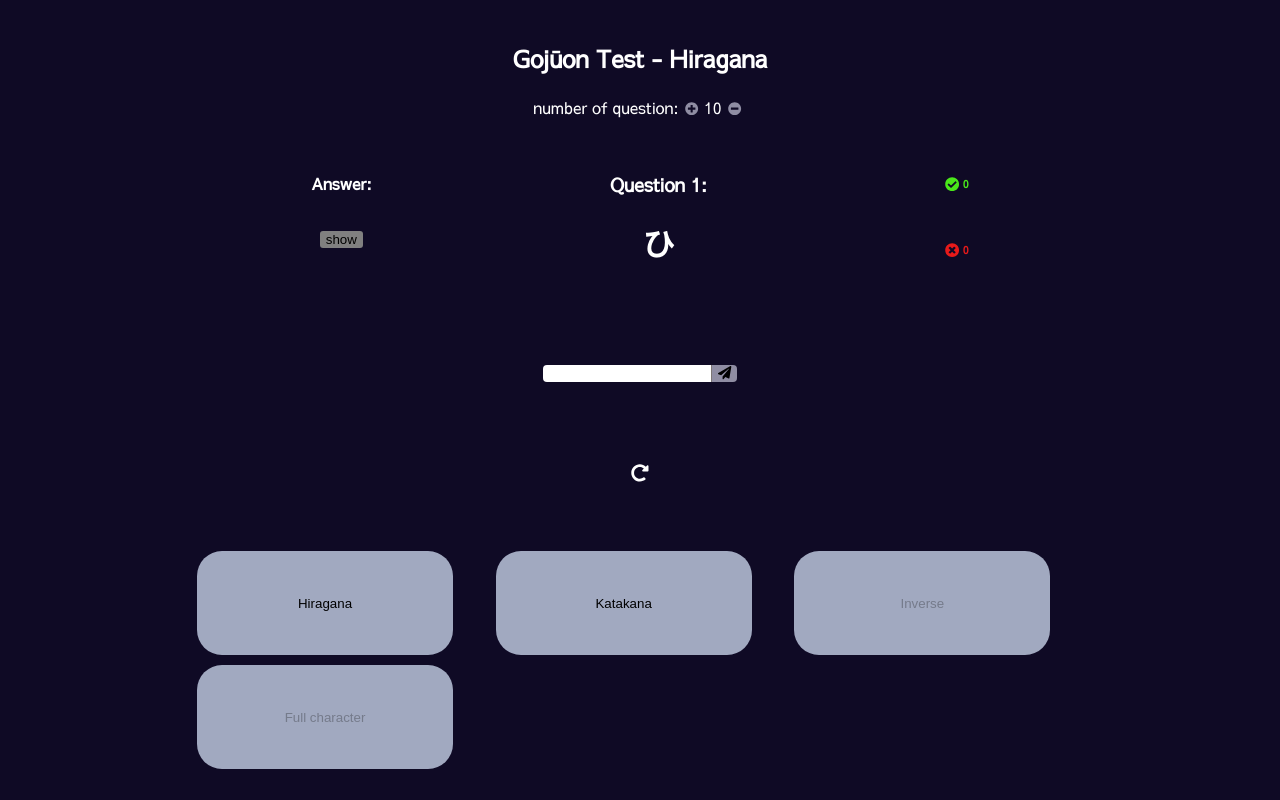
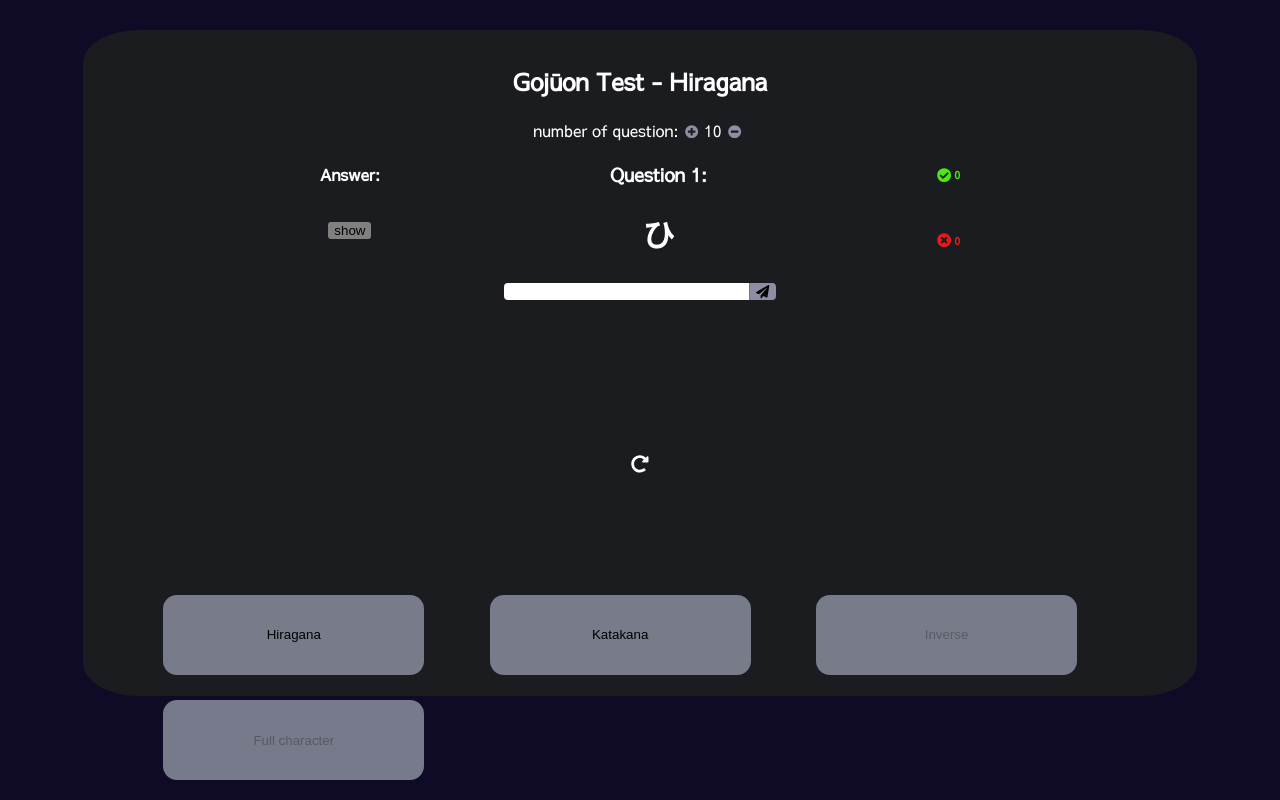
Before and after one commit to jimmalma/gojuonTest, a React (Create React App) app: page / in a window 1280 px wide. Built offline with nearby package versions, Linux system fonts and the light colour scheme.

Commit message:
modify css

```diff
--- a/src/App.css
+++ b/src/App.css
@@ -12,15 +12,21 @@ body {
 }
 
 .App {
-  width: 70vw;
-  margin: 40px auto 0px auto;
+  width: 85vw;
+  height: 80vh;
+  margin: 30px auto 0px auto;
+  background-color: rgb(27, 28, 31);
+  border-radius: 5%;
+  padding: 1vw;
 }
 
 .randomHiragana {
   display: flex;
   flex-direction: row;
   justify-content: space-around;
-  margin: 4vh 0;
+  height: 15vh;
+  width: 80%;
+  margin: auto;
 }
 
 .randomHiragana-prompt {
@@ -28,7 +34,7 @@ body {
 }
 
 .n_question {
-  background-color: #0f0a25;
+  background-color: rgba(0, 0, 0, 0);
   color: #8f8da3;
 }
 
@@ -50,11 +56,11 @@ body {
 }
 
 .reset {
-  margin-top: 10vh;
   outline: none;
   border-radius: 3px;
   background: none;
   color: white;
+  margin: 9% auto;
 }
 
 .ans {
@@ -76,11 +82,12 @@ input {
 }
 
 input {
-  width: 10vw;
+  width: 16vw;
   border-radius: 4px 0px 0px 4px;
   padding-left: 3vw;
   background-color: #ffffff;
   border-right: 1px solid rgb(124, 118, 118);
+  margin-top: 2%;
 }
 
 .hidden {
@@ -110,13 +117,15 @@ td {
   margin-top: 8vh;
   display: grid;
   grid-template-columns: 1fr 1fr 1fr;
+  margin: 10px auto;
+  width: 90%;
 }
 .mode {
-  width: 20vw;
-  height: 13vh;
-  border-radius: 25px;
-  margin: 5px;
-  background-color: rgb(161, 169, 192);
+  width: 80%;
+  height: 10vh;
+  border-radius: 14px;
+  margin: 1vw;
+  background-color: rgba(130, 135, 150, 0.9);
 }
 
 .mode:hover {
--- a/src/App.js
+++ b/src/App.js
@@ -45,6 +45,7 @@ function App() {
   const [incorrectScore, setIncorrectScore] = useState(0);
   const [correctRecord, setCorrectRecord] = useState([]);
   const [incorrectRecord, setIncorrectRecord] = useState([]);
+  const [isPrompt, setIsPrompt] = useState(false);
 
   const getRomanjiText = (e) => {
     setRomanjiText(e.target.value);
@@ -69,6 +70,7 @@ function App() {
     setIncorrectScore(0);
     setCorrectRecord([]);
     setIncorrectRecord([]);
+    setIsPrompt(false);
   };
 
   const changeMode = (e) => {
@@ -119,6 +121,8 @@ function App() {
           setCorrectRecord={setCorrectRecord}
           incorrectRecord={incorrectRecord}
           setIncorrectRecord={setIncorrectRecord}
+          isPrompt={isPrompt}
+          setIsPrompt={setIsPrompt}
         />
       ) : (
         <RandomKatakana
@@ -135,6 +139,8 @@ function App() {
           setCorrectRecord={setCorrectRecord}
           incorrectRecord={incorrectRecord}
           setIncorrectRecord={setIncorrectRecord}
+          isPrompt={isPrompt}
+          setIsPrompt={setIsPrompt}
         />
       )}
       <div className={isShowed ? "hidden" : ""}>
@@ -147,6 +153,9 @@ function App() {
         <button onClick={submitAns} className="submit">
           <FontAwesomeIcon icon={faPaperPlane} />
         </button>
+        <p className={isPrompt ? "randomHiragana-prompt" : "invisible"}>
+          Try again !!!!!!
+        </p>
       </div>
       <button onClick={resetQuestion} className="reset">
         <FontAwesomeIcon icon={faRedoAlt} size="lg" spin={isSpin} />
--- a/src/Components/RandomHiragana.js
+++ b/src/Components/RandomHiragana.js
@@ -17,11 +17,11 @@ const RandomHiragana = ({
   setCorrectRecord,
   incorrectRecord,
   setIncorrectRecord,
+  setIsPrompt,
 }) => {
   const [isHidden, setIsHidden] = useState(true);
   const [correctSpin, setCorrectSpin] = useState(false);
   const [incorrectSpin, setIncorrectSpin] = useState(false);
-  const [isPrompt, setIsPrompt] = useState(false);
 
   useEffect(() => {
     if (answer === hiragana[qList[qNo]]["romanization"]) {
@@ -91,9 +91,7 @@ const RandomHiragana = ({
           incorrectSpin={incorrectSpin}
         />
       </div>
-      <p className={isPrompt ? "randomHiragana-prompt" : "invisible"}>
-        Try again !!!!!!
-      </p>
+
       <AnsRecord
         isHidden={
           correctRecord.length + incorrectRecord.length === qList.length
--- a/src/Components/RandomKatakana.js
+++ b/src/Components/RandomKatakana.js
@@ -17,11 +17,11 @@ const RandomKatakana = ({
   setCorrectRecord,
   incorrectRecord,
   setIncorrectRecord,
+  setIsPrompt,
 }) => {
   const [isHidden, setIsHidden] = useState(true);
   const [correctSpin, setCorrectSpin] = useState(false);
   const [incorrectSpin, setIncorrectSpin] = useState(false);
-  const [isPrompt, setIsPrompt] = useState(false);
 
   useEffect(() => {
     if (answer === katakana[qList[qNo]]["roumaji"]) {
@@ -88,9 +88,7 @@ const RandomKatakana = ({
           incorrectSpin={incorrectSpin}
         />
       </div>
-      <p className={isPrompt ? "randomHiragana-prompt" : "invisible"}>
-        Try again !!!!!!
-      </p>
+
       <AnsRecord
         isHidden={
           correctRecord.length + incorrectRecord.length === qList.length
```
